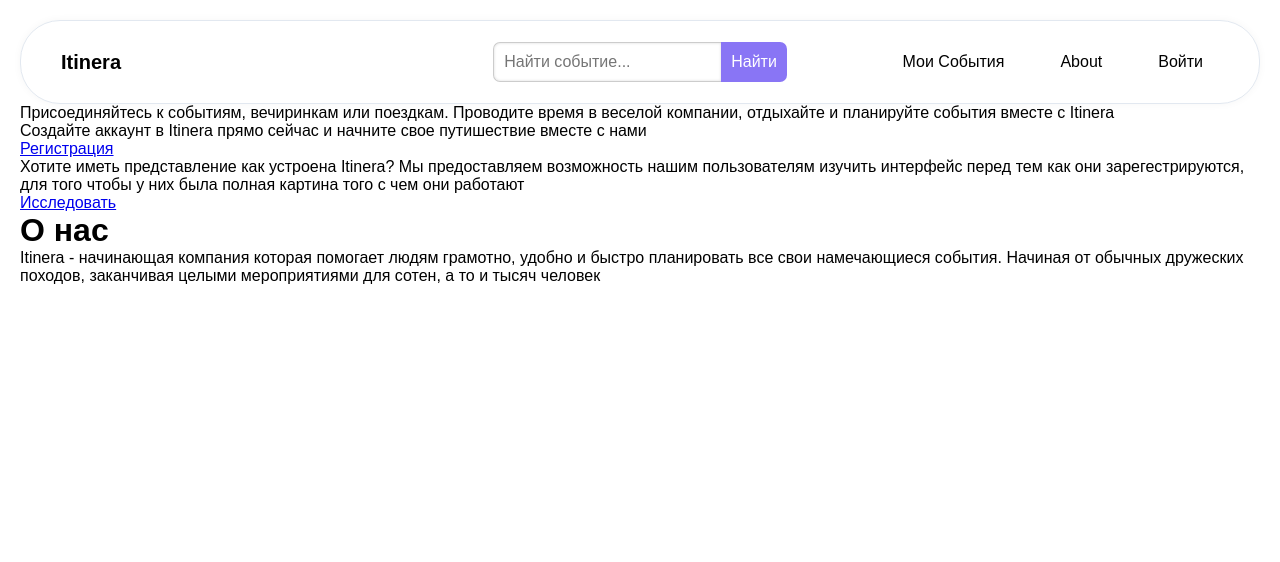
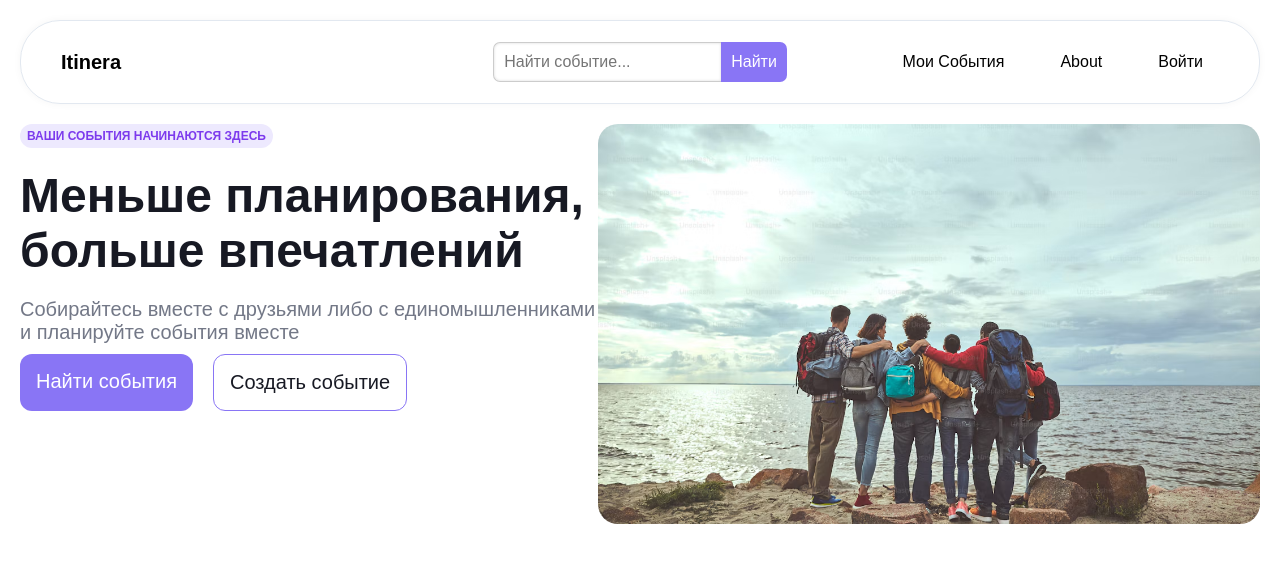
Before and after one commit to xhosh256/itinera, a React (Vite) app in the folder frontend/: page / in a window 1280 px wide. Shown: the top 562 px of the page. Built offline with nearby package versions, Linux system fonts and the light colour scheme; no server answers.

Commit message:
welcome page style

```diff
--- a/frontend/src/pages/About.css
+++ b/frontend/src/pages/About.css
@@ -72,7 +72,7 @@
 .our__mission__layout {
     display: flex;
     flex-direction: row;
-    gap: 100px;
+    gap: 20px;
 }
 
 .our__mission__layout__text {
@@ -148,6 +148,7 @@
     display: flex;
     gap: 10px;
     flex-direction: column;
+    align-items: flex-start
 }
 
 .get__started__header {
@@ -178,3 +179,15 @@
 .get__started__layout a:hover {
     background: var(--secondary-hover);
 }
+
+.get__started__wrapper {
+    display: flex;
+    justify-content: center;
+    align-items: center;
+}
+
+.copyright {
+    margin: 0;
+    text-align: center;
+    font-size: 14px;
+}
--- a/frontend/src/pages/About.jsx
+++ b/frontend/src/pages/About.jsx
@@ -9,6 +9,7 @@ import ImgOpp1 from "../assets/images/about/our-opportunities-1.avif";
 import ImgOpp2 from "../assets/images/about/our-opportunities-2.avif";
 import ImgOpp3 from "../assets/images/about/our-opportunities-3.avif";
 import ImgOpp4 from "../assets/images/about/our-opportunities-4.avif";
+import Divider from "../components/Divider.jsx";
 
 const About = () => {
 
@@ -27,12 +28,12 @@ const About = () => {
                 </div>
 
                 <div className="our__mission__layout">
+                    <img src={ImgMission} alt="out-mission"/>
                     <div className="our__mission__layout__text">
                         <ItineraStamp>НАША МИССИЯ</ItineraStamp>
                         <p className="our__mission__header">Упрощать планирование совместных событий и сблизжать людей</p>
                         <p className="our__mission__description">Itinera была создана для того чтобы упростить организацию, планирование и продумывание ивентов, вместо того, чтобы договариваться о чем то в чатах, просто пригласите друзей в событие и отправляйтесь в путь</p>
                     </div>
-                    <img src={ImgMission} alt="out-mission"/>
                 </div>
 
                 <div style={{display: "flex", gap: "10px", flexDirection: "column"}}>
@@ -78,11 +79,17 @@ const About = () => {
 
                 </div>
 
-                <div className="get__started__layout">
-                    <p className="get__started__header">Начните свое путешествие вместе с Itinera</p>
-                    <p className="get__started__description">Собирайте друзей, планируйте события и воплатите свои идеи в реальность</p>
-                    <Link to="/auth/register">Начать путь в Itinera</Link>
+                <div className="get__started__wrapper">
+                    <div className="get__started__layout">
+                        <p className="get__started__header">Начните свое путешествие вместе с Itinera</p>
+                        <p className="get__started__description">Собирайте друзей, планируйте события и воплатите свои идеи в реальность</p>
+                        <Link to="/auth/register">Начать путь в Itinera</Link>
+                    </div>
                 </div>
+
+                <Divider/>
+
+                <p className="copyright">© 2026 Itenera</p>
             </div>
         </div>
     )
--- a/frontend/src/pages/WelcomePage.css
+++ b/frontend/src/pages/WelcomePage.css
@@ -1,3 +1,73 @@
 .welcome-page {
     padding: 20px 20px 30px;
 }
+
+.welcome__page__layout {
+    margin-top: 20px;
+}
+
+.welcome__page__header__wrapper {
+    display: flex;
+    flex-direction: row;
+}
+
+.welcome__page__header {
+    font-weight: bold;
+    font-size: 48px;
+    color: var(--text);
+}
+
+.welcome-page__header__description {
+    font-size: 20px;
+    color: var(--text-muted);
+}
+
+.welcome__page__text {
+    display: flex;
+    flex-direction: column;
+    gap: 20px;
+}
+
+.welcome__page__links {
+    display: flex;
+    flex-direction: row;
+    gap: 20px;
+}
+
+.welcome__page__explore__link,
+.welcome__page__create__link
+{
+    text-decoration: none;
+    padding: 16px;
+    border-radius: 12px;
+    font-size: 20px;
+    transition: 0.2s ease;
+}
+
+.welcome__page__explore__link {
+    color: white;
+    background: var(--primary);
+}
+
+.welcome__page__explore__link:hover {
+    background: var(--primary-hover);
+}
+
+.welcome__page__create__link {
+    color: var(--text);
+    border: 1px solid var(--primary);
+
+}
+
+.welcome__page__create__link:hover {
+    background: var(--primary);
+    color: white;
+}
+
+.welcome__page__layout img {
+    width: 100%;
+    height: 400px;
+    object-fit: cover;
+    object-position: bottom;
+    border-radius: 20px;
+}
--- a/frontend/src/pages/WelcomePage.jsx
+++ b/frontend/src/pages/WelcomePage.jsx
@@ -2,43 +2,30 @@ import {Link} from "react-router-dom";
 import Header from "../components/Header.jsx";
 import './WelcomePage.css'
 import ItineraStamp from "../components/ItineraStamp.jsx";
+import ImgMainPage from "../assets/images/main/main-page.avif";
 
 const WelcomePage = () => {
     return (
         <div className="welcome-page">
             <Header />
-            <p>
-                Присоединяйтесь к событиям, вечиринкам или поездкам.
-                Проводите время в веселой компании, отдыхайте и планируйте события
-                вместе с Itinera
-            </p>
 
-            <div>
-                <p>
-                    Создайте аккаунт в Itinera прямо сейчас и
-                    начните свое путишествие вместе с нами
-                </p>
-                <Link to="/auth/register">Регистрация</Link>
-            </div>
+            <div className="welcome__page__layout">
+                <div className="welcome__page__header__wrapper">
+                    <div style={{display: "flex", flexDirection: "column", gap: "10px"}}>
+                        <div className="welcome__page__text">
+                            <ItineraStamp>ВАШИ СОБЫТИЯ НАЧИНАЮТСЯ ЗДЕСЬ</ItineraStamp>
+                            <p className="welcome__page__header">Меньше планирования, больше впечатлений</p>
+                            <p className="welcome-page__header__description">Собирайтесь вместе с друзьями либо с единомышленниками и планируйте события вместе</p>
+                        </div>
 
-            <div>
-                <p>
-                    Хотите иметь представление как устроена Itinera?
-                    Мы предоставляем возможность нашим пользователям изучить
-                    интерфейс перед тем как они зарегестрируются, для того чтобы
-                    у них была полная картина того с чем они работают
-                </p>
-                <Link to="/explore">Исследовать</Link>
-            </div>
+                        <div className="welcome__page__links">
+                            <Link className="welcome__page__explore__link" to="/explore">Найти события</Link>
+                            <Link className="welcome__page__create__link" to="/events">Создать событие</Link>
+                        </div>
+                    </div>
 
-            <div>
-                <h1>О нас</h1>
-                <p>
-                    Itinera - начинающая компания которая помогает людям грамотно,
-                    удобно и быстро планировать все свои намечающиеся события.
-                    Начиная от обычных дружеских походов, заканчивая целыми
-                    мероприятиями для сотен, а то и тысяч человек
-                </p>
+                    <img src={ImgMainPage} alt='main-page'/>
+                </div>
             </div>
         </div>
     )
```
Also changed, not shown: frontend/src/assets/images/main/main-page.avif (added).
